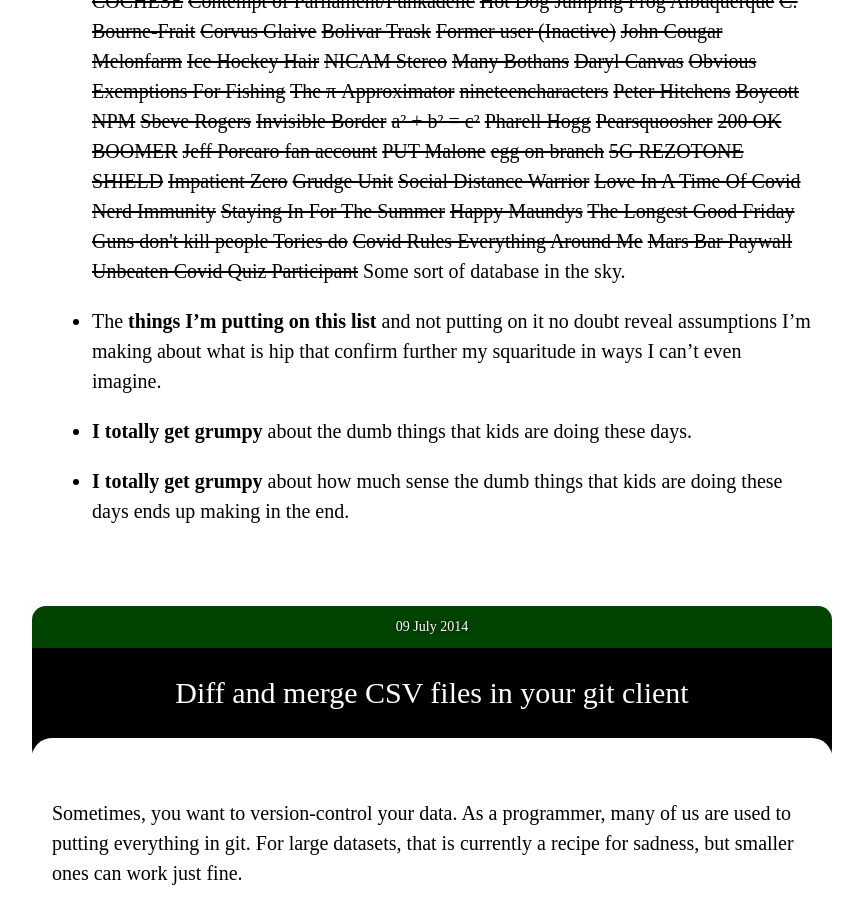
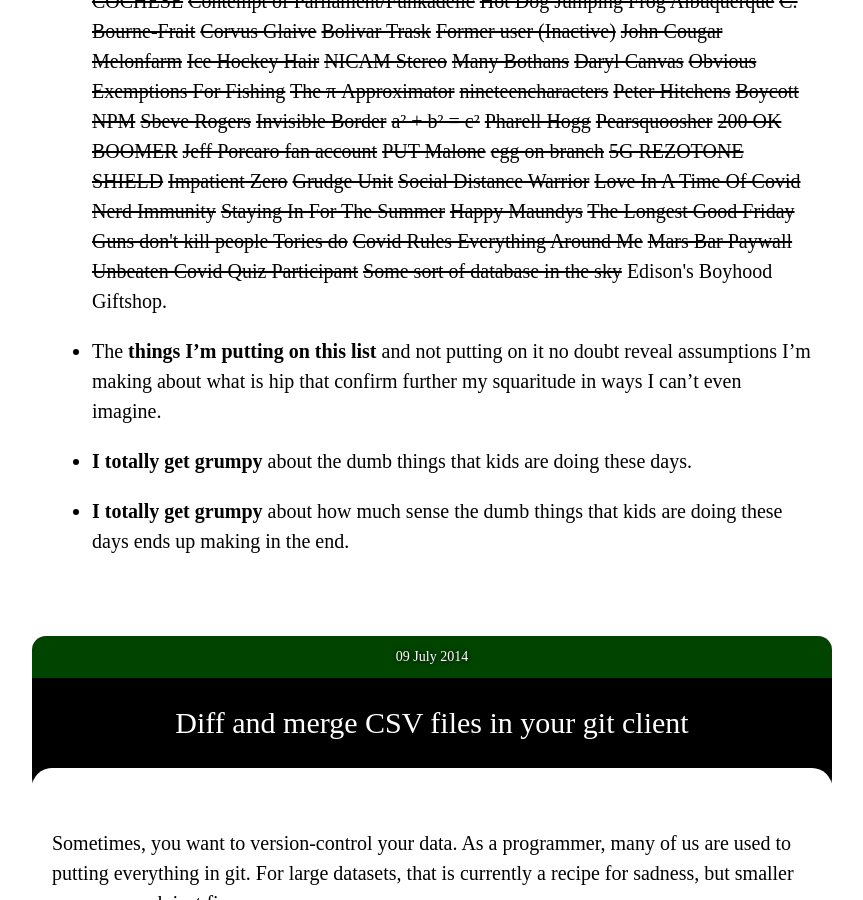
Before and after one commit to paulfitz/paulfitz.github.io, a Jekyll site: the page built from index.html, in a window 1280 px wide and 900 px high, scrolled down 22161 px. Shown: the whole window, without its empty margins (208-1071 px from the left). Built offline with Jekyll 4.4.1, drawn with Linux system fonts in a browser that asks for light colours; nearby versions of some CDN libraries.

Commit message:
add a pikesleyism

```diff
--- a/_data/pikes.json
+++ b/_data/pikes.json
@@ -215,5 +215,6 @@
   "Covid Rules Everything Around Me",
   "Mars Bar Paywall",
   "Unbeaten Covid Quiz Participant",
-  "Some sort of database in the sky"
+  "Some sort of database in the sky",
+  "Edison&#39;s Boyhood Giftshop"
 ]
```
